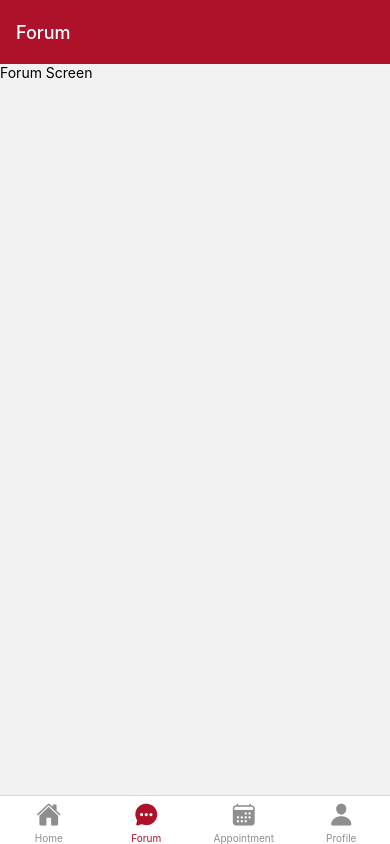
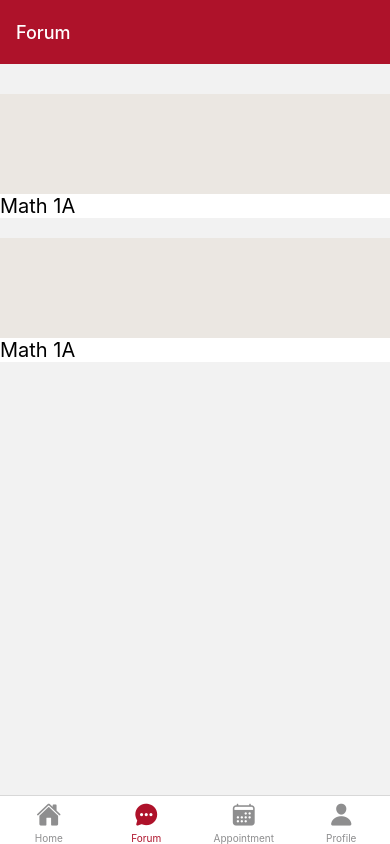
Before and after one commit to OwlHacks2022/owl-tutor-rn, a React Native app: screen /Forum in a window 390 px wide. Built offline with nearby package versions, Linux system fonts and the light colour scheme.

Commit message:
PostCard, CourseCard, CourseScreen

```diff
--- /dev/null
+++ b/components/Forum/Course/PostCard.jsx
@@ -0,0 +1,74 @@
+import React from 'react';
+import {
+	View,
+	Text,
+	StyleSheet,
+	Dimensions,
+	TouchableOpacity,
+	Image,
+} from 'react-native';
+import { COLORS } from '../../../constants';
+import Ionicons from 'react-native-vector-icons/Ionicons';
+
+const { width, height } = Dimensions.get('window');
+
+export default function PostCard() {
+	return (
+		<TouchableOpacity>
+			<View style={styles.container}>
+				<View style={styles.left}>
+					<Image
+						source={require('../../../assets/images/profile_placeholder.png')}
+						style={styles.avatar}
+					/>
+				</View>
+				<View style={styles.middle}>
+					<Text style={styles.title}>How to solve this problem?</Text>
+					<Text style={styles.excerpt}>
+						Lorem ipsum dolor sit amet consectetur adipisicing elit. Nesciunt
+						similique aliquam inventore consectetur deleniti dolorum quo rerum
+						minus a. Dolor.
+					</Text>
+				</View>
+				<View style={styles.right}>
+					<Ionicons name="checkmark-circle" size={30} color={COLORS.grey} />
+				</View>
+			</View>
+		</TouchableOpacity>
+	);
+}
+
+const styles = StyleSheet.create({
+	container: {
+		width,
+		backgroundColor: COLORS.white,
+		paddingVertical: 10,
+		paddingHorizontal: 10,
+		marginVertical: 5,
+		flexDirection: 'row',
+		alignItems: 'center',
+		justifyContent: 'space-between',
+	},
+	title: {
+		fontSize: 20,
+		fontWeight: 'bold',
+	},
+	excerpt: {},
+	left: {
+		width: 50,
+		marginRight: 10,
+	},
+	middle: {
+		width: width - 120,
+	},
+	right: {
+		width: 50,
+	},
+	avatar: {
+		width: 50,
+		height: 50,
+		borderRadius: 25,
+		borderColor: COLORS.primary,
+		borderWidth: 2,
+	},
+});
--- /dev/null
+++ b/components/Forum/CourseCard.jsx
@@ -0,0 +1,46 @@
+import { useNavigation } from '@react-navigation/native';
+import React from 'react';
+import {
+	View,
+	Text,
+	Image,
+	StyleSheet,
+	Dimensions,
+	TouchableOpacity,
+} from 'react-native';
+import { COLORS } from '../../constants';
+
+const { width, height } = Dimensions.get('window');
+
+export default function CourseCard() {
+	const navigation = useNavigation();
+	return (
+		<TouchableOpacity
+			onPress={() => {
+				navigation.navigate('Course');
+			}}
+		>
+			<View style={styles.container}>
+				<View style={styles.courseImagePlaceHolder} />
+				<Text style={styles.courseTitle}>Math 1A</Text>
+				{/*TODO: change to course name*/}
+			</View>
+		</TouchableOpacity>
+	);
+}
+
+const styles = StyleSheet.create({
+	container: {
+		backgroundColor: COLORS.white,
+		width,
+		marginVertical: 10,
+	},
+	courseImagePlaceHolder: {
+		width,
+		height: 100,
+		backgroundColor: COLORS['yellow-tint'],
+	},
+	courseTitle: {
+		fontSize: 20,
+	},
+});
--- a/constants.js
+++ b/constants.js
@@ -1,4 +1,6 @@
 export const COLORS = {
 	primary: '#ae122a',
 	white: '#ffffff',
+	grey: '#f2f2f2',
+	'yellow-tint': '#ebe7e2',
 };
--- a/navigation/BottomTabNavigator.jsx
+++ b/navigation/BottomTabNavigator.jsx
@@ -39,7 +39,13 @@ export default function BottomTabNavigator() {
 					headerTitle: 'Owl Tutor',
 				}}
 			/>
-			<Tab.Screen name="Forum" component={ForumTab} />
+			<Tab.Screen
+				name="Forum"
+				component={ForumTab}
+				options={{
+					headerShown: false,
+				}}
+			/>
 			<Tab.Screen name="Appointment" component={AppointmentScreen} />
 			<Tab.Screen name="Profile" component={ProfileScreen} />
 		</Tab.Navigator>
--- /dev/null
+++ b/screens/Forum/CourseScreen.jsx
@@ -0,0 +1,42 @@
+import { useNavigation } from '@react-navigation/native';
+import React, { useLayoutEffect } from 'react';
+import {
+	View,
+	Text,
+	Image,
+	StyleSheet,
+	Dimensions,
+	FlatList,
+} from 'react-native';
+import PostCard from '../../components/Forum/Course/PostCard';
+import { COLORS } from '../../constants';
+
+export default function CourseScreen() {
+	const navigation = useNavigation();
+
+	useLayoutEffect(() => {
+		navigation.setOptions({
+			// TODO change this to the course name
+			headerTitle: 'Math 1A',
+		});
+	}, []);
+
+	return (
+		<View style={styles.container}>
+			<FlatList
+				data={[{ key: 'a' }, { key: 'b' }, { key: 'c' }, { key: 'd' }]}
+				renderItem={({ item }) => <PostCard />}
+			/>
+		</View>
+	);
+}
+
+const styles = StyleSheet.create({
+	container: {
+		flex: 1,
+		alignItems: 'center',
+		justifyContent: 'space-between',
+		paddingVertical: 20,
+		backgroundColor: COLORS.grey,
+	},
+});
--- /dev/null
+++ b/screens/Forum/ForumScreen.jsx
@@ -0,0 +1,37 @@
+/**
+ * Classes (from CANVAS API) - dashboard
+ * Search Bar
+ */
+
+import React from 'react';
+import {
+	View,
+	Text,
+	Image,
+	StyleSheet,
+	Dimensions,
+	FlatList,
+} from 'react-native';
+import CourseCard from '../../components/Forum/CourseCard';
+import { COLORS } from '../../constants';
+
+export default function ForumScreen() {
+	return (
+		<View style={styles.container}>
+			<FlatList
+				data={[{ key: 'a' }, { key: 'b' }]}
+				renderItem={({ item }) => <CourseCard />}
+			/>
+		</View>
+	);
+}
+
+const styles = StyleSheet.create({
+	container: {
+		flex: 1,
+		alignItems: 'center',
+		justifyContent: 'space-between',
+		paddingVertical: 20,
+		backgroundColor: COLORS.grey,
+	},
+});
--- a/screens/ForumScreen.jsx
+++ /dev/null
@@ -1,14 +0,0 @@
-/**
- * Classes (from CANVAS API) - dashboard
- * Search Bar
- */
-import React from 'react';
-import { View, Text } from 'react-native';
-
-export default function ForumScreen() {
-	return (
-		<View>
-			<Text>Forum Screen</Text>
-		</View>
-	);
-}
--- a/tabs/ForumTab.jsx
+++ b/tabs/ForumTab.jsx
@@ -1,17 +1,24 @@
 import React from 'react';
+import { View } from 'react-native';
 import { createNativeStackNavigator } from '@react-navigation/native-stack';
-import ForumScreen from '../screens/ForumScreen';
+import ForumScreen from '../screens/Forum/ForumScreen';
+import CourseScreen from '../screens/Forum/CourseScreen';
+import { COLORS } from '../constants';
 
 const ForumTabStack = createNativeStackNavigator();
 
 export default function ForumTab() {
 	return (
 		<ForumTabStack.Navigator
-			screenOptions={{
-				headerShown: false,
-			}}
+			screenOptions={({ route }) => ({
+				headerBackground: () => (
+					<View style={{ flex: 1, backgroundColor: COLORS.primary }} />
+				),
+				headerTintColor: COLORS.white,
+			})}
 		>
 			<ForumTabStack.Screen name="Forum" component={ForumScreen} />
+			<ForumTabStack.Screen name="Course" component={CourseScreen} />
 		</ForumTabStack.Navigator>
 	);
 }
```
Also changed, not shown: screens/Forum/ForumPostScreen.jsx (added, +15 -0 lines).
